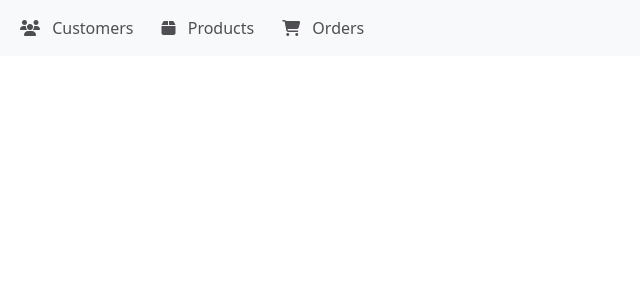
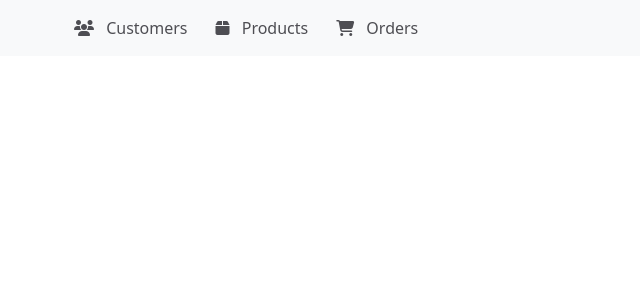
Before and after one commit to Abdarahmane/commercial-manager, a Vue app: page / in a window 1280 px wide. Shown: the top 300 px of the page, without its empty margins (0-640 px from the left). Built offline with nearby package versions, Linux system fonts and the light colour scheme.

Commit message:
add margin to navbar

```diff
--- a/src/App.vue
+++ b/src/App.vue
@@ -1,10 +1,10 @@
 <template>
   <div id="app">
     <!-- Barre de navigation -->
-    <nav class="navbar navbar-expand-lg navbar-light bg-light ">
+    <nav class="navbar navbar-expand-lg navbar-light bg-light">
       <div class="container-fluid">
-
-        <div class="collapse navbar-collapse" id="navbarNav">
+        <!-- Ajouter un margin-left à la barre de navigation -->
+        <div class="collapse navbar-collapse ml-3" id="navbarNav">
           <ul class="navbar-nav">
             <li class="nav-item">
               <router-link class="nav-link" to="/customers">
@@ -30,13 +30,6 @@
     <router-view></router-view>
   </div>
 </template>
-
-<script>
-export default {
-  name: 'App',
-};
-</script>
-
 <style scoped>
 .nav-link {
   margin-right: 12px;
@@ -53,4 +46,9 @@ export default {
   text-decoration: underline;
   color: rgb(51, 51, 243);
 }
+
+/* Ajoute cette classe pour les marges à gauche */
+.ml-3 {
+  margin-left: 54px; /* Ajuste cette valeur selon tes préférences */
+}
 </style>
```
